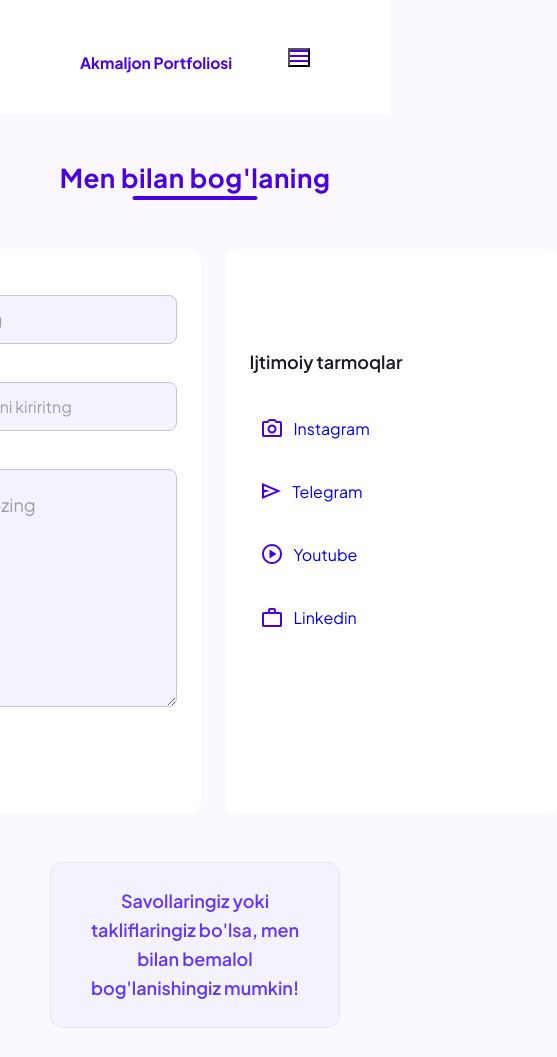
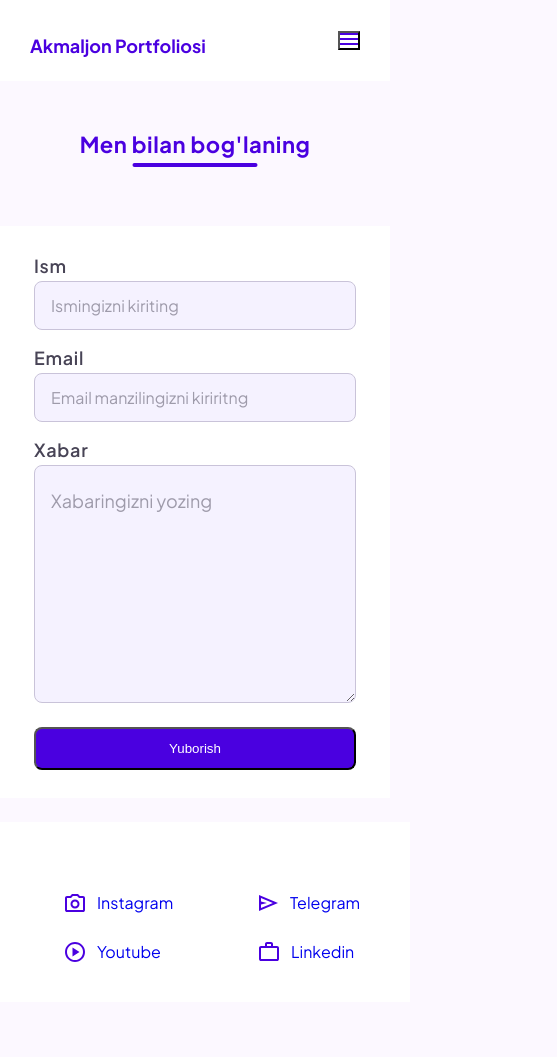
Before and after one commit to akmaljonburibekov/vanilla_loyiham, a plain HTML site: page pages/contact/contact.html in a window 390 px wide. Shown: the top 1057 px of the page, 557 px wide, since content can reach past the window. Drawn offline with Linux system fonts and the light colour scheme.

Commit message:
Contact sahifasi responsive qilindi va barcha sahifalar responsivligi tugadi

```diff
--- a/global.css
+++ b/global.css
@@ -5,6 +5,7 @@
   background-color: #FCF8FF;
   padding: 0;
   margin: 0;
+  overflow-x: hidden;
 }
 
 * {
@@ -42,7 +43,7 @@
 
 .header h1 a {
   font-weight: 700;
-  font-size: clamp(14px, 4vw, 24px);
+  font-size: clamp(18px, 4vw, 24px);
   line-height: 31.2px;
   color: #4A00E0;
 }
@@ -133,7 +134,7 @@
   .navbar {
     display: none;
     position: absolute;
-    right: 48px;
+    right: 30px;
     top: 50px;
     border: 1px solid #E3E0F2;
     flex-direction: column;
--- a/pages/contact/contact.css
+++ b/pages/contact/contact.css
@@ -3,6 +3,8 @@
   grid-template-columns: 2fr 1fr;
   gap: 24px;
   max-width: 896px;
+  width: 100%;
+  padding: 10px 0;
   justify-self: center;
 }
 
@@ -18,7 +20,7 @@
   margin-bottom: 56px;
   text-align: center;
   font-weight: 700;
-  font-size: 26px;
+  font-size: clamp(22px, 4vw, 26px);
   line-height: 31.2px;
   letter-spacing: 0.52px;
   color: #4A00E0;
@@ -44,7 +46,7 @@
 
 .contactForm label {
   font-weight: 600;
-  font-size: 14px;
+  font-size: 18px;
   letter-spacing: 0.7px;
   color: #484456;
   margin-bottom: 4px;
@@ -99,7 +101,7 @@
   gap: 12px;
   max-width: 282px;
   width: 100%;
-  padding: 100px 25px 100px;
+  padding: 25px 25px;
   background-color: #fff;
   border-radius: 12px;
 }
@@ -136,3 +138,69 @@
   line-height: 28.8px;
   color: #6336FA;
 }
+
+
+/* RESPONSIVE */
+@media (max-width: 768px) {
+  .container {
+    padding: 0;
+  }
+
+  .contact {
+    /* padding: 0; */
+  }
+
+  .contactInfo {
+    grid-template-columns: 1fr;
+  }
+
+  .contactFormWrapper button {
+    max-width: 370px;
+    width: 100%;
+    justify-self: center;
+  }
+
+  .contactFormWrapper {
+    padding: 28px 34px;
+    border-radius: 0%;
+  }
+
+  .contactForm {
+    width: 100%;
+  }
+
+  .contactForm button {
+    width: 100%;
+  }
+
+  .contactSocial {
+    display: grid;
+    grid-template-columns: 1fr 1fr;
+    gap: 28px;
+    max-width: 360px;
+    width: 100%;
+    padding-top: 70px;
+    padding-bottom: 40px;
+    position: relative;
+    border-radius: 0%;
+  }
+
+  .contactSocial h3 {
+    position: absolute;
+    top: 22px;
+    left: 132px;
+  }
+
+  .contactSocial a {
+    padding: 0;
+    margin-left: 40px;
+  }
+
+  .contactMessageText {
+    padding: 0 16px;
+  }
+
+  .contactMessage {
+    border-radius: 0%;
+  }
+}
--- a/pages/contact/contact.html
+++ b/pages/contact/contact.html
@@ -3,7 +3,7 @@
   <head>
     <meta charset="UTF-8" />
     <meta name="viewport" content="width=device-width, initial-scale=1.0" />
-    <link rel="stylesheet" href="../../global.css">
+    <link rel="stylesheet" href="../../global.css" />
     <link rel="stylesheet" href="./contact.css" />
     <title>Contact</title>
   </head>
@@ -19,7 +19,10 @@
           <a href="./contact.html">Kontakt</a>
         </nav>
         <button class="hamburger">
-         <img src="../../asets/images/icons/hamburger.svg" alt="Hamburger Icon" />
+          <img
+            src="../../asets/images/icons/hamburger.svg"
+            alt="Hamburger Icon"
+          />
         </button>
         <button class="hireMe">Meni yollang</button>
       </div>
@@ -34,11 +37,7 @@
           <div class="contactFormWrapper">
             <form class="contactForm" action="">
               <label for="ism">Ism</label>
-              <input
-                type="text"
-                id="ism"
-                placeholder="Ismingizni kiriting"
-              />
+              <input type="text" id="ism" placeholder="Ismingizni kiriting" />
               <label for="email">Email</label>
               <input
                 type="text"
@@ -52,41 +51,59 @@
                 cols="30"
                 rows="10"
                 placeholder="Xabaringizni yozing"
-              ></textarea
-              >
+              ></textarea>
               <button>Yuborish</button>
             </form>
           </div>
 
           <!-- SOCIAL MEDIA -->
-          <div class="contactSocial">
-            <h3>Ijtimoiy tarmoqlar</h3>
-            <a href="https://www.instagram.com/akselorfoste/" target="_blank" class="contactSocialItem">
+          <section class="contactSocial">
+            <!-- <h3>Ijtimoiy tarmoqlar</h3> -->
+            <a
+              href="https://www.instagram.com/akselorfoste/"
+              target="_blank"
+              class="contactSocialItem"
+            >
               <img
                 src="../../asets/images/icons/instagram.svg"
                 alt="Instagram icon"
               />
               <span>Instagram</span>
             </a>
-            <a href="https://t.me/akmaly88" target="_blank" class="contactSocialItem">
+            <a
+              href="https://t.me/akmaly88"
+              target="_blank"
+              class="contactSocialItem"
+            >
               <img
                 src="../../asets/images/icons/telegram.svg"
                 alt="Telegram icon"
               />
               <span>Telegram</span>
             </a>
-            <a href="https://www.youtube.com" target="_blank" class="contactSocialItem">
-              <img src="../../asets/images/icons/youtube.svg" alt="Youtube icon" />
+            <a
+              href="https://www.youtube.com"
+              target="_blank"
+              class="contactSocialItem"
+            >
+              <img
+                src="../../asets/images/icons/youtube.svg"
+                alt="Youtube icon"
+              />
               <span>Youtube</span>
             </a>
-            <a href="https://www.linkedin.com" target="_blank" class="contactSocialItem">
+            <a
+              href="https://www.linkedin.com"
+              target="_blank"
+              class="contactSocialItem"
+            >
               <img
                 src="../../asets/images/icons/linkedin.svg"
                 alt="Linkedin icon"
               />
               <span>Linkedin</span>
             </a>
-          </div>
+          </section>
         </div>
       </section>
       <!-- CONTACT FORM END -->
@@ -115,6 +132,5 @@
       </div>
     </footer>
     <!-- FOOTER END -->
-
   </body>
 </html>
```
Also changed, not shown: pages/about/about.css (+13 -4 lines), style.css (+15 -0 lines). Lines whose indentation alone changed are shown as unchanged.
